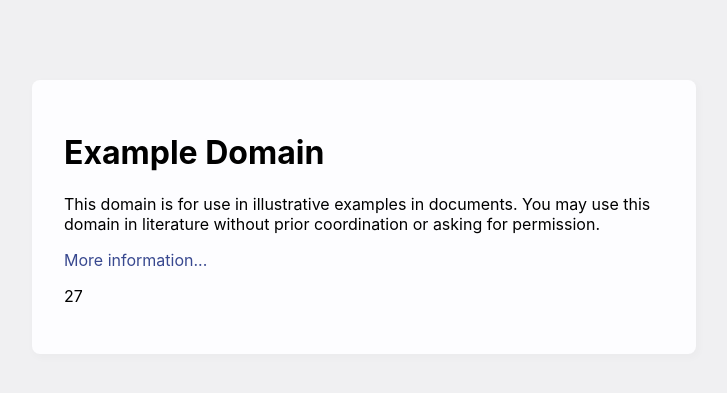
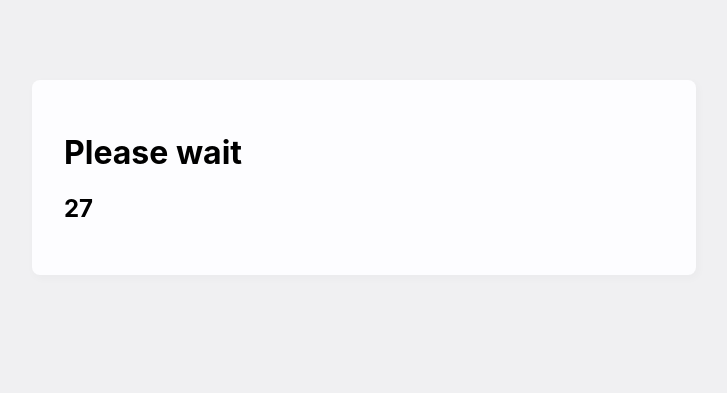
Before and after one commit to hoAngnaMPHan/apmaths.github.io, a Jekyll site: the page css/test.html, which Jekyll copies as it is, in a window 1280 px wide. Shown: the top 393 px of the page, without its empty margins (276-1003 px from the left). Built offline with Jekyll 4.4.1, drawn with Linux system fonts in a browser that asks for light colours.

Commit message:
Update test.html

```diff
--- a/css/test.html
+++ b/css/test.html
@@ -41,11 +41,8 @@
 
 <body>
   <div>
-     <h1>Example Domain</h1>
-    <p>This domain is for use in illustrative examples in documents. You may use this
-    domain in literature without prior coordination or asking for permission.</p>
-    <p><a href="https://www.iana.org/domains/example">More information...</a></p>
-    <p id="countdown">30</p>
+     <h1>Please wait</h1>
+        <h2 id="countdown">30</h2>
 
     <script>
         // Đặt thời gian đếm ngược ban đầu là 30 giây
```
